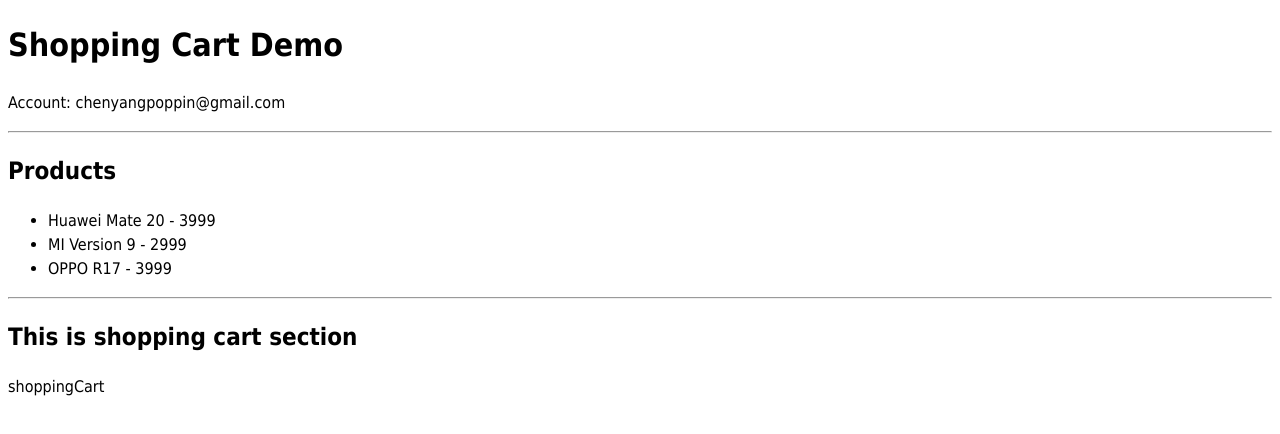
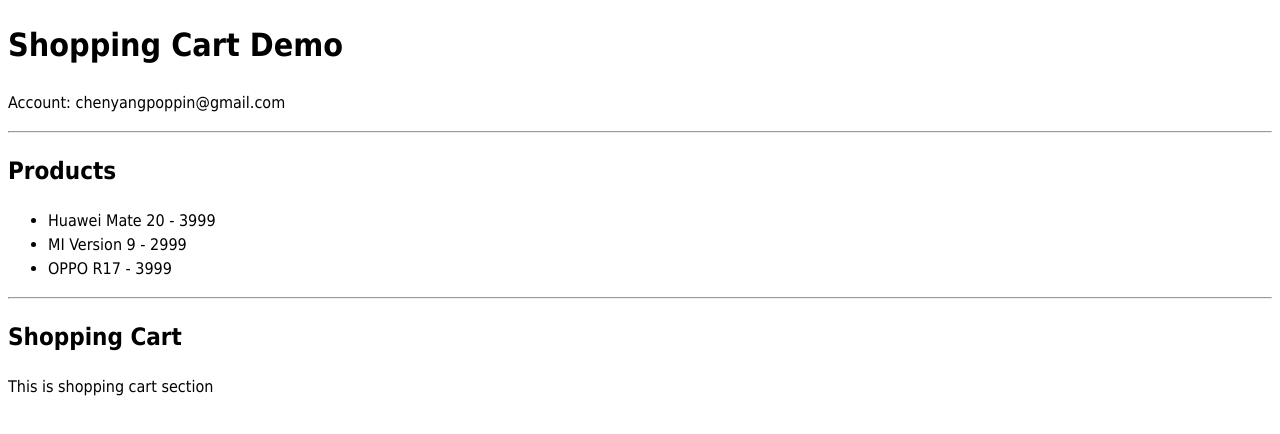
Before and after one commit to tjcchen/vue-practice, a Vue app in the folder vuex-best-practice/: page / in a window 1280 px wide. Shown: the top 434 px of the page. Built offline with nearby package versions, Linux system fonts and the light colour scheme.

Commit message:
Tweak entry point file text

```diff
--- a/vuex-best-practice/src/App.vue
+++ b/vuex-best-practice/src/App.vue
@@ -6,7 +6,7 @@
     <h2>Products</h2>
     <ProductList/>
     <hr/>
-    <h2>This is shopping cart section</h2>
+    <h2>Shopping Cart</h2>
     <ShoppingCart/>
   </div>
 </template>
--- a/vuex-best-practice/src/components/ShoppingCart.vue
+++ b/vuex-best-practice/src/components/ShoppingCart.vue
@@ -9,7 +9,7 @@
   name: 'shoppingCart',
   data: function() {
     return {
-      shoppingCart: 'shoppingCart'
+      shoppingCart: 'This is shopping cart section'
     }
   }
 }
```
